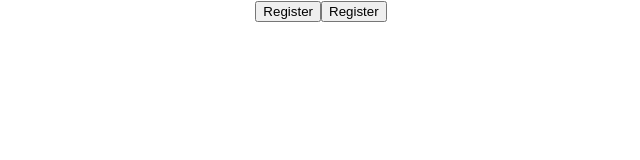
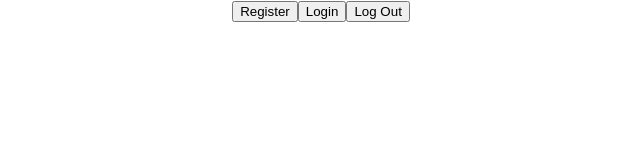
Before and after one commit to mifouts/firebase-practice, a React (Create React App) app: page / in a window 1280 px wide. Shown: the top 160 px of the page, without its empty margins (319-959 px from the left). Built offline with nearby package versions, Linux system fonts and the light colour scheme.

Commit message:
creating log out button

```diff
--- a/src/App.js
+++ b/src/App.js
@@ -27,11 +27,16 @@ function App() {
     })
   }
 
+  function logout() {
+
+  }
+
 
   return (
     <div className="App">
     <button onClick={register}>Register</button>
-    <button onClick={login}>Register</button>
+    <button onClick={login}>Login</button>
+    <button onClick={logout}>Log Out</button>
     </div>
   );
 }
```
